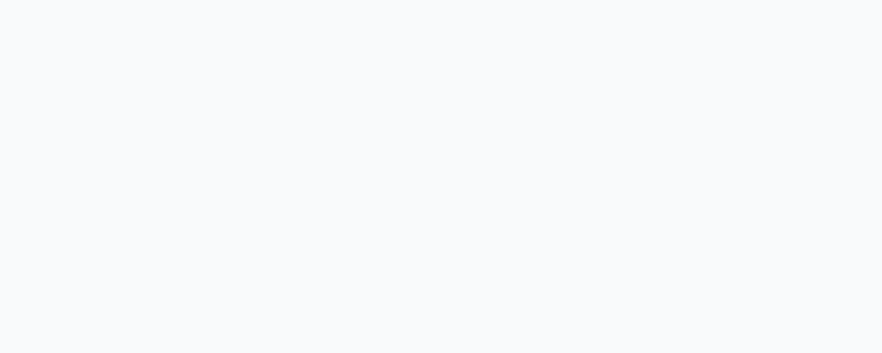
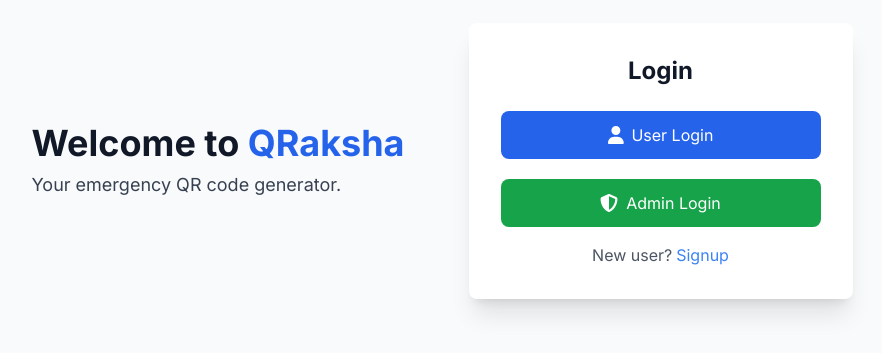
Before and after one commit to AryanKanire/QRaksha, a React (Vite) app in the folder QRakhsa/: page /logintype in a window 1280 px wide. Before the commit this address had no page. Shown: the part 239-592 px from the top of the page, without its empty margins (198-1080 px from the left). Built offline with nearby package versions, Linux system fonts and the light colour scheme.

Commit message:
Intermediate login type page added

```diff
--- a/QRakhsa/package.json
+++ b/QRakhsa/package.json
@@ -10,6 +10,8 @@
     "preview": "vite preview"
   },
   "dependencies": {
+    "@fortawesome/free-solid-svg-icons": "^6.7.2",
+    "@fortawesome/react-fontawesome": "^0.2.2",
     "@hookform/resolvers": "^3.3.4",
     "axios": "^1.7.9",
     "lucide-react": "^0.344.0",
--- a/QRakhsa/src/App.tsx
+++ b/QRakhsa/src/App.tsx
@@ -1,3 +1,4 @@
+// App.tsx
 import React, { useState, useEffect } from "react";
 import { BrowserRouter as Router, Routes, Route, Navigate, useNavigate } from "react-router-dom";
 import Layout from "./components/Layout";
@@ -11,6 +12,7 @@ import Homepage from "./components/HomePage";
 import LoginPage from "./components/LoginPage";
 import UserLayout from "./components/UserLayout";
 import AdminLoginPage from "./components/AdminLoginPage";
+import LoginType from "./components/LoginTypes"; // Import LoginType
 
 const mockEmployees: Employee[] = [
   {
@@ -93,7 +95,17 @@ function App() {
 
   return (
     <Routes>
-      <Route path="/" element={loggedInUser ? <Navigate to="/user" replace /> : <Homepage />} />
+      <Route
+        path="/"
+        element={
+          <Homepage
+            loggedInUser={loggedInUser}
+            adminLoggedIn={adminLoggedIn}
+            onLogout={handleLogout}
+            onAdminLogout={handleAdminLogout}
+          />
+        }
+      />
       <Route path="/signup" element={<UserSignupForm />} />
       <Route path="/login" element={<LoginPage onLogin={handleLogin} />} />
       <Route
@@ -101,6 +113,8 @@ function App() {
         element={<AdminLoginPage onAdminLogin={handleAdminLogin} />}
       />
       <Route path="/user/:employeeId" element={<UserProfile />} />
+      <Route path="/logintype" element={<LoginType />} /> {/* Add LoginType Route */}
+
 
       {/* Admin Routes */}
       <Route
--- a/QRakhsa/src/components/AdminLoginPage.tsx
+++ b/QRakhsa/src/components/AdminLoginPage.tsx
@@ -33,12 +33,25 @@ const AdminLoginPage: React.FC<AdminLoginPageProps> = ({ onAdminLogin }) => {
   };
 
   return (
-    <div className="flex h-screen items-center justify-center bg-gray-50">
-      <div className="bg-white shadow-xl rounded-lg p-8 w-full max-w-sm">
-        <h2 className="text-2xl font-bold text-center mb-6">Admin Login</h2>
+    <div className="flex h-screen items-center justify-center bg-gray-50 dark:bg-gray-900">
+      {/* Welcome to QRaksha Section */}
+      <div className="hidden lg:flex lg:flex-col justify-center items-start pr-16">
+        <h1 className="text-4xl font-bold text-gray-900 dark:text-white mb-2">
+          Welcome to <span className="text-blue-600">QRaksha</span>
+        </h1>
+        <p className="text-lg text-gray-700 dark:text-gray-300">
+          Your emergency QR code generator.
+        </p>
+      </div>
+
+      {/* Admin Login Form */}
+      <div className="bg-white dark:bg-gray-800 shadow-xl rounded-lg p-8 w-full max-w-sm">
+        <h2 className="text-2xl font-bold text-gray-900 dark:text-white text-center mb-6">
+          Admin Login
+        </h2>
 
         {/* Display error message if login fails */}
-        {error && <p className="text-red-500 text-sm mb-4">{error}</p>}
+        {error && <p className="text-red-500 text-sm mb-4 text-center">{error}</p>}
 
         {/* Username input */}
         <input
@@ -46,7 +59,7 @@ const AdminLoginPage: React.FC<AdminLoginPageProps> = ({ onAdminLogin }) => {
           placeholder="Username"
           value={username}
           onChange={(e) => setUsername(e.target.value)}
-          className="border p-2 rounded w-full mb-3"
+          className="border p-2 rounded w-full mb-3 text-gray-900 dark:bg-gray-700 dark:text-white dark:border-gray-600"
         />
 
         {/* Password input */}
@@ -55,7 +68,7 @@ const AdminLoginPage: React.FC<AdminLoginPageProps> = ({ onAdminLogin }) => {
           placeholder="Password"
           value={password}
           onChange={(e) => setPassword(e.target.value)}
-          className="border p-2 rounded w-full mb-5"
+          className="border p-2 rounded w-full mb-5 text-gray-900 dark:bg-gray-700 dark:text-white dark:border-gray-600"
         />
 
         {/* Login button */}
--- a/QRakhsa/src/components/HomePage.tsx
+++ b/QRakhsa/src/components/HomePage.tsx
@@ -12,7 +12,7 @@ const Homepage = () => {
         </Link>
       </div>
       <div style={styles.loginButtonTopRightContainer}>
-        <Link to="/login" style={styles.loginButton}>
+        <Link to="/logintype" style={styles.loginButton}>
           Continue with Login
         </Link>
       </div>
--- /dev/null
+++ b/QRakhsa/src/components/LoginTypes.tsx
@@ -0,0 +1,62 @@
+// components/LoginType.tsx
+import React from "react";
+import { useNavigate, Link } from "react-router-dom";
+import { FontAwesomeIcon } from "@fortawesome/react-fontawesome";
+import { faUser, faShieldHalved } from "@fortawesome/free-solid-svg-icons";
+
+const LoginType = () => {
+  const navigate = useNavigate();
+
+  const handleUserLogin = () => {
+    navigate("/login");
+  };
+
+  const handleAdminLogin = () => {
+    navigate("/adminlogin");
+  };
+
+  return (
+    <div className="flex h-screen items-center justify-center bg-gray-50 dark:bg-gray-900">
+      <div className="hidden lg:flex lg:flex-col justify-center items-start pr-16">
+        <h1 className="text-4xl font-bold text-gray-900 dark:text-white mb-2">
+          Welcome to <span className="text-blue-600">QRaksha</span>
+        </h1>
+        <p className="text-lg text-gray-700 dark:text-gray-300">
+          Your emergency QR code generator.
+        </p>
+      </div>
+
+      <div className="bg-white dark:bg-gray-800 shadow-xl rounded-lg p-8 w-full max-w-sm">
+        <h2 className="text-2xl font-bold text-gray-900 dark:text-white text-center mb-6">
+          Login
+        </h2>
+
+        <div className="flex flex-col space-y-5">
+          <button
+            onClick={handleUserLogin}
+            className="bg-blue-600 hover:bg-blue-700 text-white px-4 py-3 rounded-lg transition duration-200 flex items-center justify-center space-x-2"
+          >
+            <FontAwesomeIcon icon={faUser} className="text-lg" />
+            <span>User Login</span>
+          </button>
+          <button
+            onClick={handleAdminLogin}
+            className="bg-green-600 hover:bg-green-700 text-white px-4 py-3 rounded-lg transition duration-200 flex items-center justify-center space-x-2"
+          >
+            <FontAwesomeIcon icon={faShieldHalved} className="text-lg" />
+            <span>Admin Login</span>
+          </button>
+        </div>
+
+        <p className="mt-4 text-center text-gray-600 dark:text-gray-400">
+          New user?
+          <Link to="/signup" className="text-blue-500 hover:underline ml-1">
+            Signup
+          </Link>
+        </p>
+      </div>
+    </div>
+  );
+};
+
+export default LoginType;
--- /dev/null
+++ b/QRakhsa/src/components/Types.tsx
@@ -0,0 +1,29 @@
+// types.tsx
+export interface Contact {
+    name: string;
+    relationship: string;
+    phone: string;
+}
+
+export interface Location {
+    lat: number;
+    lng: number;
+}
+
+export interface Employee {
+    id: string;
+    name: string;
+    bloodType: string;
+    department: string;
+    emergencyContacts: Contact[];
+    medicalConditions: string[];
+    location: Location;
+}
+
+export interface Alert {
+    id: string;
+    employeeId: string;
+    timestamp: Date;
+    status: 'active' | 'resolved';
+    location: Location;
+}
```
Also changed, not shown: QRakhsa/src/components/UserProfile.tsx (renamed from QRakhsa/src/components/userProfile.tsx), 2 other files (tests, documents, lock files or other folders).
